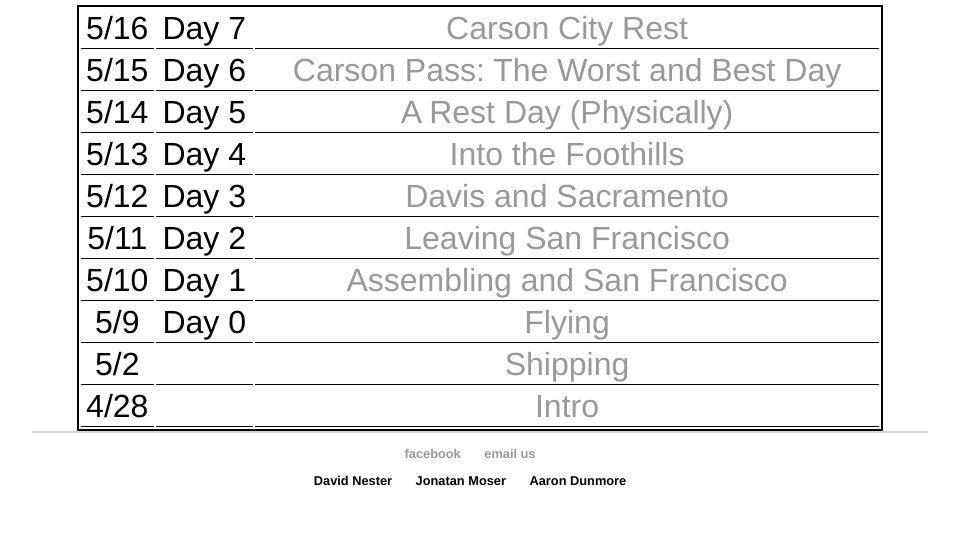
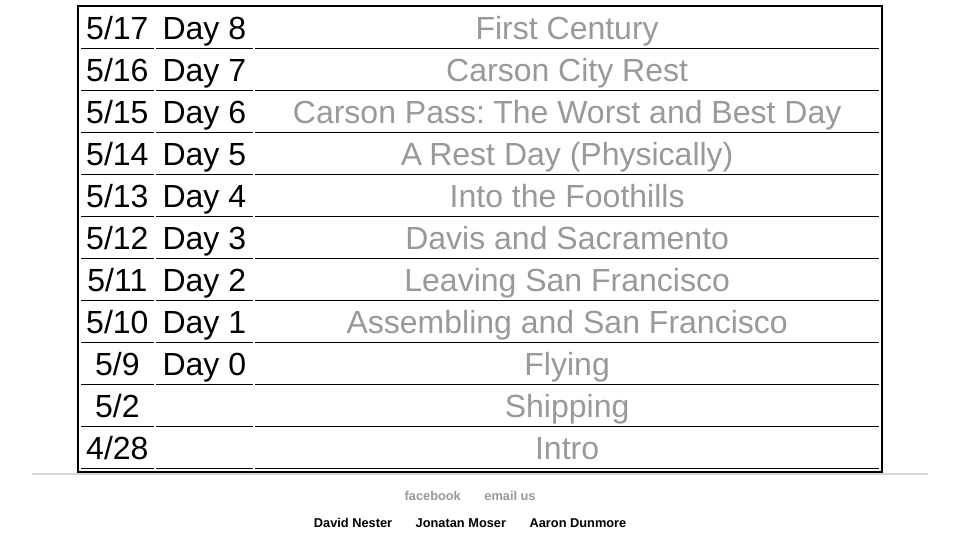
Before and after one commit to DavidNester/DavidNester.github.io, a Jekyll site: the page built from biketrip/index.html, in a window 1280 px wide. Shown: the part 600-1143 px from the top of the page, without its empty margins (160-1119 px from the left). Built offline with Jekyll 4.4.1, drawn with Linux system fonts in a browser that asks for light colours; before the commit the page ends 1101 px from its top, so only the background shows below that.

Commit message:
Update index.html

```diff
--- a/biketrip/index.html
+++ b/biketrip/index.html
@@ -6,6 +6,12 @@ title: 2018&#58; A Bike Odyssey
 <img src="/res/biketrip/FullRoute.png" width=522px height=316px>
 <div class="blurb">
 <table id='biketrip'>
+
+      <tr>
+			<td>5/17</td>
+			<td>Day 8</td>
+			<td><a href="https://spark.adobe.com/page/xGxRvQJeWO9iu/">First Century</a></td>
+		</tr>
      <tr>
 			<td>5/16</td>
 			<td>Day 7</td>
```
